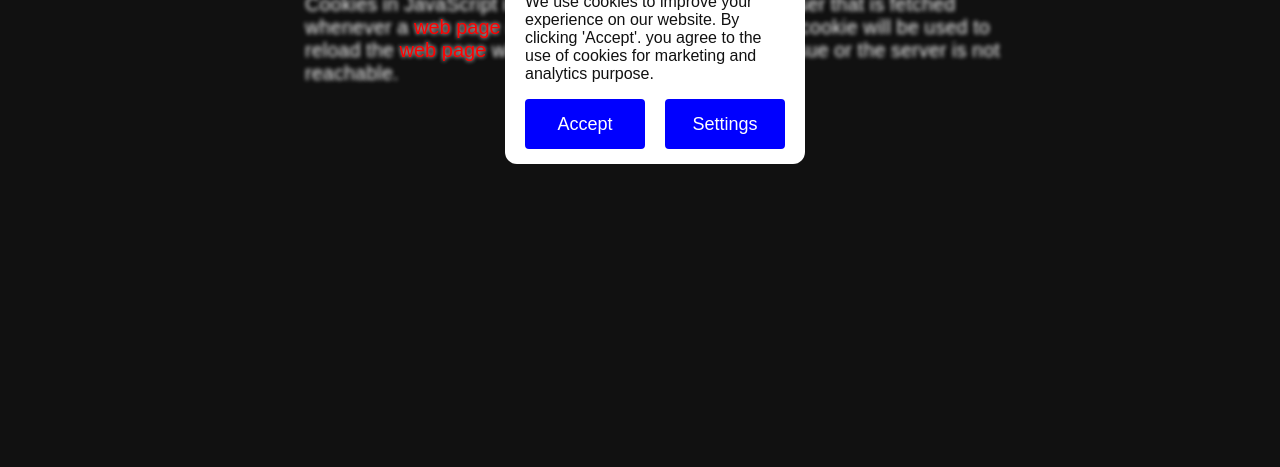
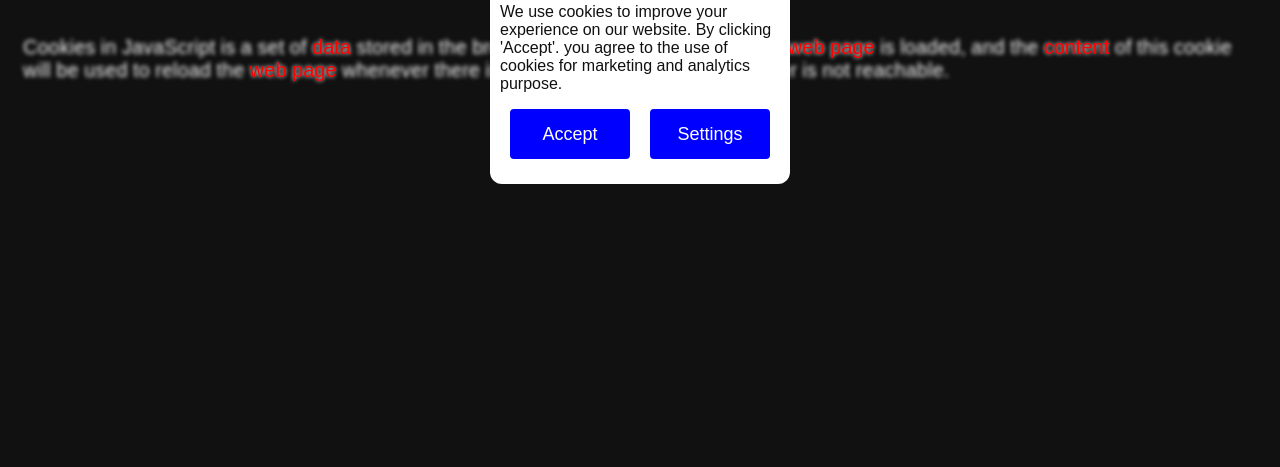
Before and after one commit to GurveerKaur1/cookies, a plain HTML site: page index.html in a window 1280 px wide. Shown: the part 349-816 px from the top of the page. Drawn offline with Linux system fonts and the light colour scheme; a web font is replaced by a local one.

Commit message:
add changes

```diff
--- a/assets/style/index.css
+++ b/assets/style/index.css
@@ -1,3 +1,5 @@
+@import "/reset.css";
+
 *{
     box-sizing: border-box;
 }
@@ -10,11 +12,16 @@ body {
     background-color: #111;
     background-size: cover;
     background-position: center;
-    display: flex;
+    /* display: grid;
     align-items: center;
-    justify-content: center;
-    height: 100vh;
-    margin: 0;
+    justify-content: center; */
+    /* height: 100vh;
+    margin: 0; */
+    height: calc(var(--vh, 1vh) * 100)
+}
+
+.para{
+  width: 600px;
 }
 p{
     color: #fff;
@@ -32,9 +39,10 @@ p{
 .row{
     display: grid;
     place-items: center;
-    justify-items: center;
-    height: 500px;
-    width:700px;
+    justify-content: center;
+    align-items: center;
+    height: 100vh;
+    /* width:700px; */
 }
 
 
@@ -46,13 +54,16 @@ p{
    background-color: #fff;
    border-radius: 12px;
 
-
-   padding: 20px;
+   box-sizing: border-box;
+   padding: 10px;
+   /* text-align: center; */
 }
 
 .button{
     display: flex;
     position: absolute;
+    text-align: center;
+    margin-left: 10px;
 }
 
 .two{
@@ -178,3 +189,11 @@ span{
   font-size: 24px;
   color: #fff;
 }
+
+@media (max-width:800px) {
+
+  .para{
+    width: 300px;
+    font-size: 16px;
+  }
+}
--- /dev/null
+++ b/assets/style/reset.css
@@ -0,0 +1,88 @@
+@charset "utf-8";
+
+/*
+  A CSS reset style sheet is a list of rules that 'reset' all of the default
+  browser styles
+*/
+:root {
+  --app-black:#111;
+  --app-pink:#f9004d;
+  --app-grey:#dcdcdc;
+  --app-dark-grey:#191919;
+  --app-light-pink:#ffb6c1;
+  --app-white:#fff;
+}
+
+
+*, *::before, *::after {
+  box-sizing: border-box;
+}
+
+* {
+  margin: 0;
+  padding: 0;
+  font-family: inherit;
+  outline: none;
+  border-style: none;
+  vertical-align: baseline;
+}
+
+html {
+  font-family: "Open Sans", Arial, sans-serif;
+  font-size: 100%;
+  font-weight: 400;
+  line-height: 1.5;
+  text-rendering: geometricPrecision;
+  -webkit-font-smoothing: antialiased;
+   -moz-osx-font-smoothing: grayscale;
+}
+
+
+
+ul, ol {
+  list-style: none;
+}
+
+/*img, picture, video, canvas, svg {
+  display: block;
+  max-width: 100%;
+}*/
+
+p, h1, h2, h3, h4, h5, h6 {
+  overflow-wrap: break-word;
+}
+
+li, a, i, figure, img, button,
+input[type=button], input[type=submit] {
+  -webkit-user-select: none;
+     -moz-user-select: none;
+          user-select: none;
+}
+
+input, textarea, button {
+  -webkit-appearance: none;
+     -moz-appearance: none;
+          appearance: none;
+}
+
+input[type=button], input[type=submit], input[type=clear], button, a {
+  cursor: pointer;
+}
+
+/*@media (prefers-reduced-motion: reduce) {
+  html:focus-within {
+    scroll-behavior: auto;
+  }
+
+  *, *::before, *::after {
+    animation-duration: 0.01ms !important;
+    animation-iteration-count: 1 !important;
+    transition-duration: 0.01ms !important;
+    scroll-behavior: auto !important;
+  }
+}
+
+.container {
+  width: min(100% - 30px, 1080px);
+  margin-inline: auto;
+} */
```
